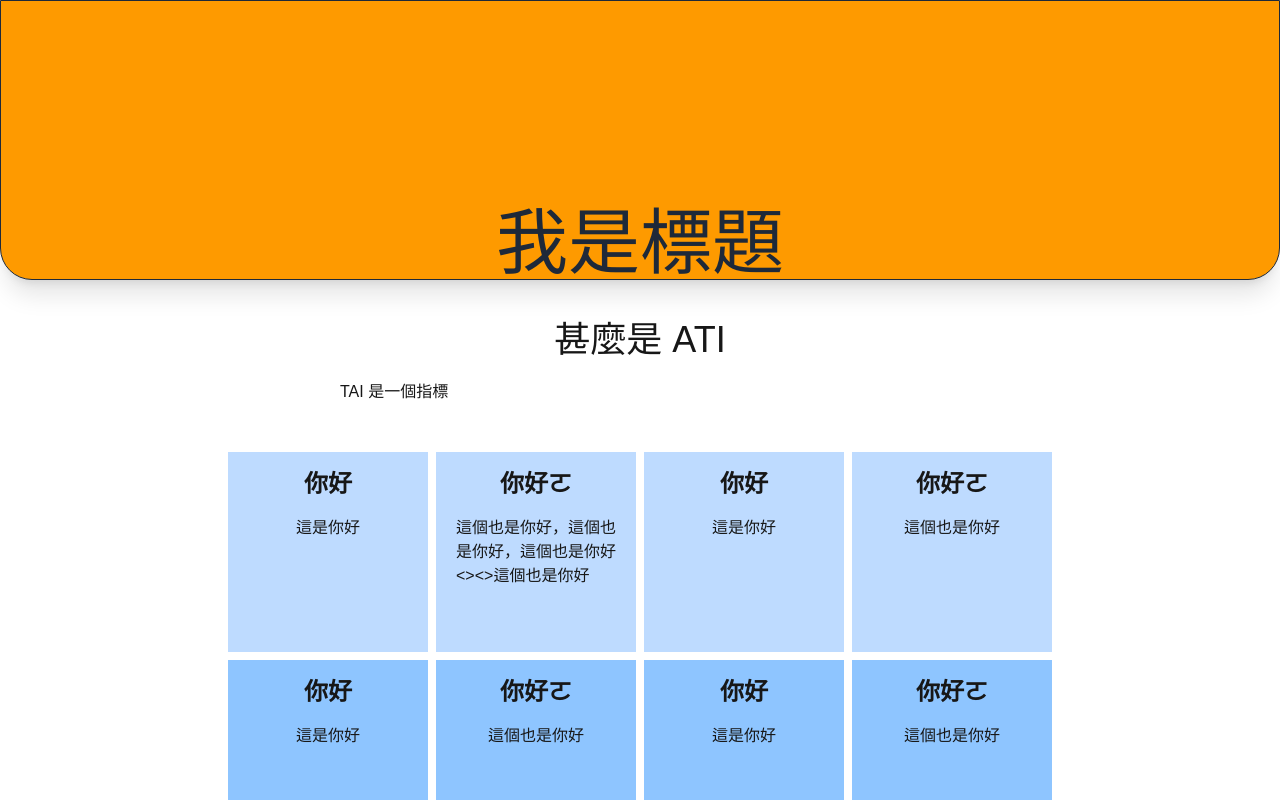
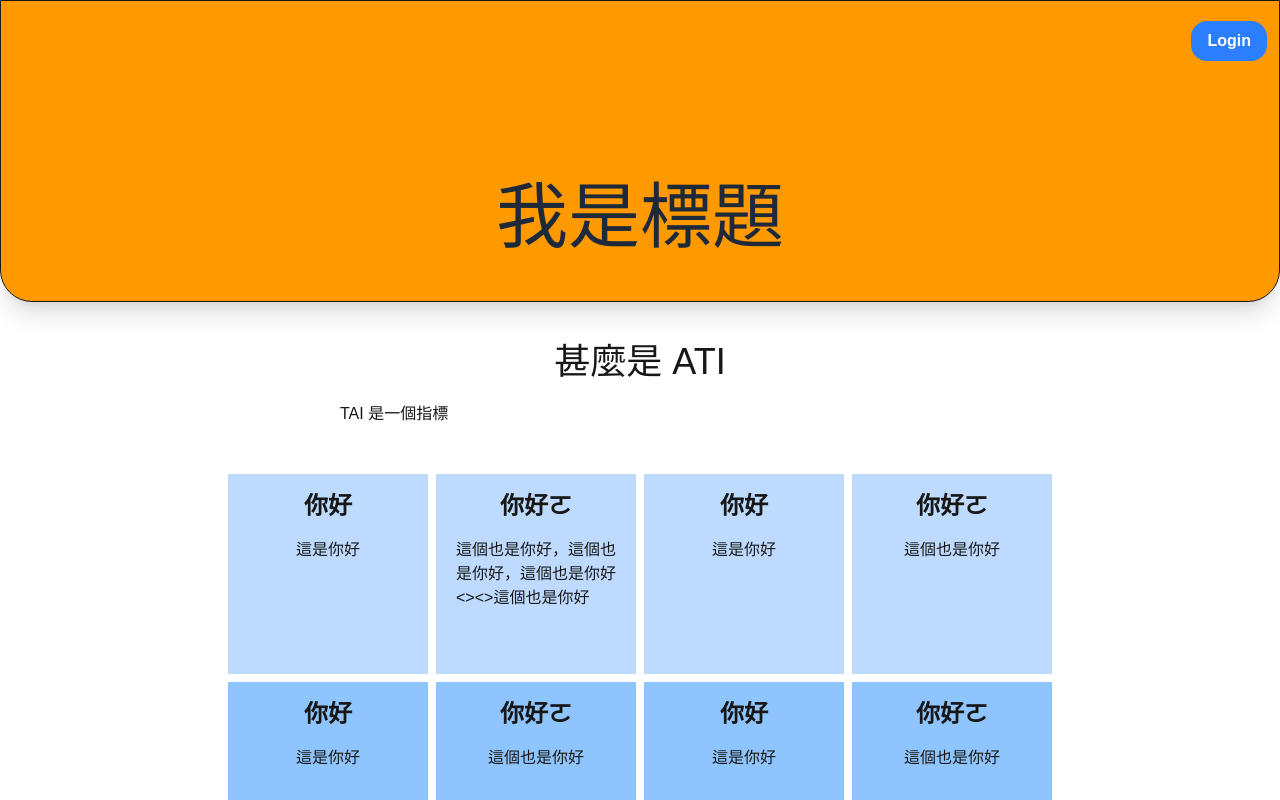
Before and after one commit to TAI-trustworthy-ai-lab/Trustworthy-AI-Assessment-System-Design, a Next.js app in the folder my-next-app/: page /pre-login in a window 1280 px wide. Shown: the top 800 px of the page. Built offline with nearby package versions, Linux system fonts and the light colour scheme.

Commit message:
add link to login

```diff
--- a/my-next-app/src/app/pre-login/page.tsx
+++ b/my-next-app/src/app/pre-login/page.tsx
@@ -1,4 +1,5 @@
 "use client";
+import Link from 'next/link';
 
 export default function PreLoginPage() {
 
@@ -6,15 +7,35 @@ export default function PreLoginPage() {
     <div className="flex flex-col justify-center">
         {/* header */}
         <div className="
-            flex justify-center items-end           /* 佈局/Flex */
+            flex-col           /* 佈局/Flex */
             mb-10                                     /* 間距 */
-            w-full h-70                             /* 尺寸 */
-            bg-amber-500 text-gray-800                  /* 顏色/文字 */
-            text-7xl text-center
+            w-full h-fit                             /* 尺寸 */
+            bg-amber-500                   /* 顏色/文字 */
             rounded-b-4xl shadow-xl border                 /* 裝飾 */
-            hover:bg-amber-600 transition duration-100    /* 互動 */
         ">
-            我是標題
+            {/* hover:bg-amber-600 transition duration-100    /* 互動 */}
+            <Link href="/login" className='
+                flex justify-end
+                mt-5 mr-3
+            '>
+                {/* login button */}
+                <button className="
+                    py-2 px-4 rounded-2xl
+                    bg-blue-500 hover:bg-blue-400 active:bg-blue-600
+                    text-white font-bold
+                    transition duration-100
+                ">
+                    Login
+                </button>
+            </Link>
+            <div className="
+                flex justify-center items-end
+                mt-30 mb-10 pb-2
+                text-7xl text-center
+                text-gray-800
+            ">
+                我是標題
+            </div>
         </div>
 
         {/* body */}
```
